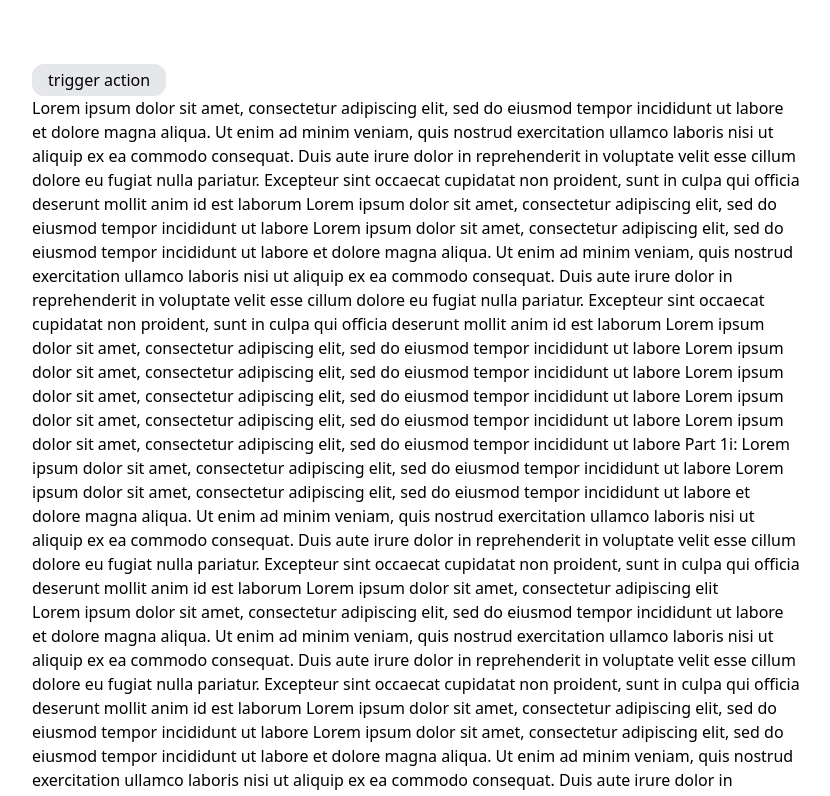
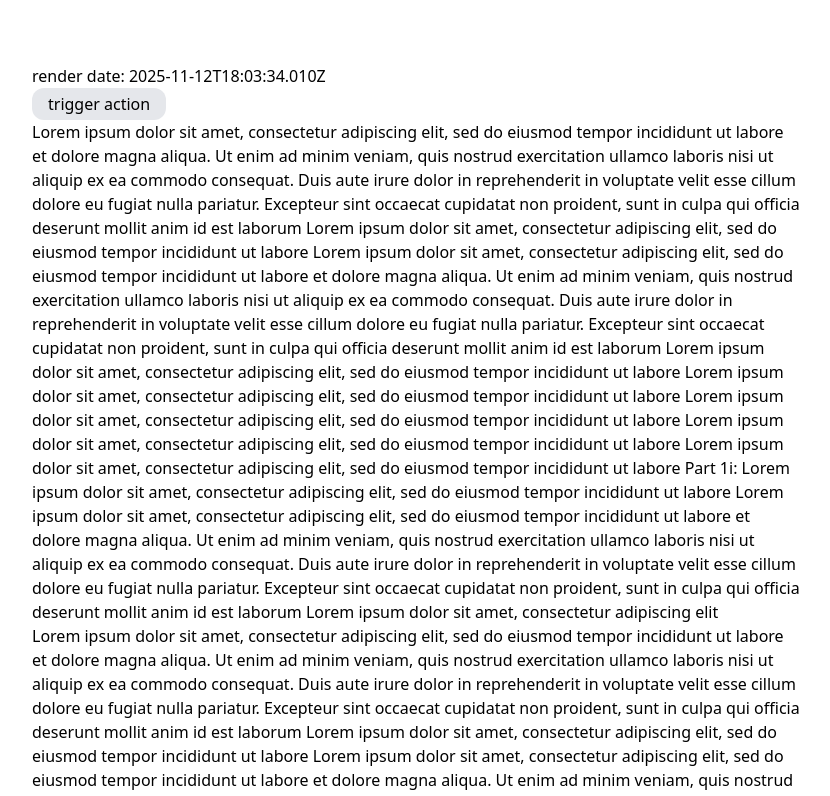
Before and after one commit to vinassefranche/use-transition-hanging, a Next.js app: page / in a window 1280 px wide. Shown: the top 796 px of the page, without its empty margins (224-1054 px from the left). Built offline with nearby package versions, Linux system fonts and the light colour scheme.

Commit message:
Make the re-render not being done more obvious

```diff
--- a/app/page.tsx
+++ b/app/page.tsx
@@ -7,6 +7,7 @@ export default async function Home() {
   await fakeDataRetrieval()
   return (
     <div className="flex min-h-screen items-center max-w-3xl flex-col justify-center font-sans py-16 mx-auto bg-white sm:items-start">
+      render date: {new Date().toISOString()}
       <Button />
       <BigBlock />
       <BigBlock />
```
